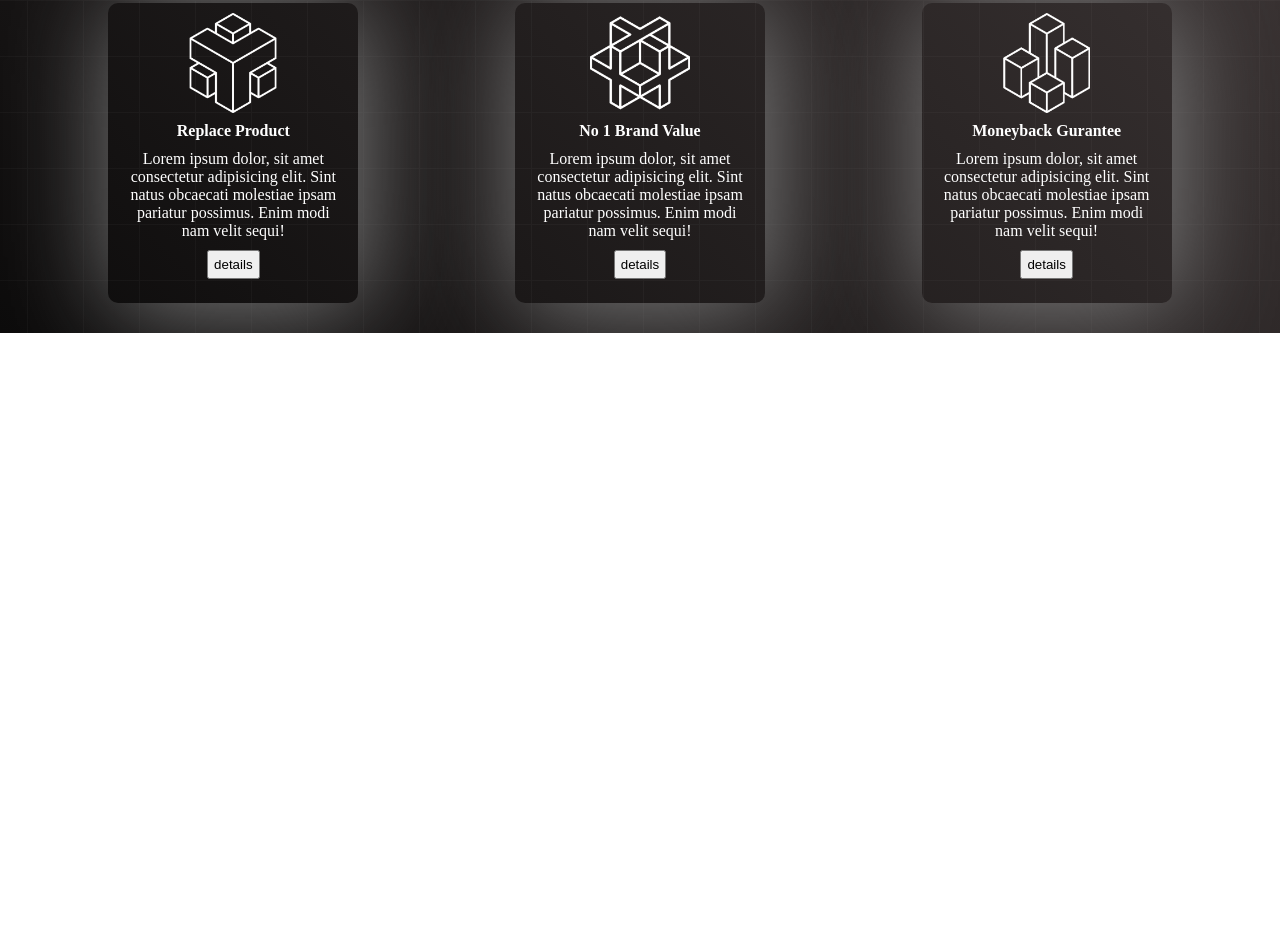
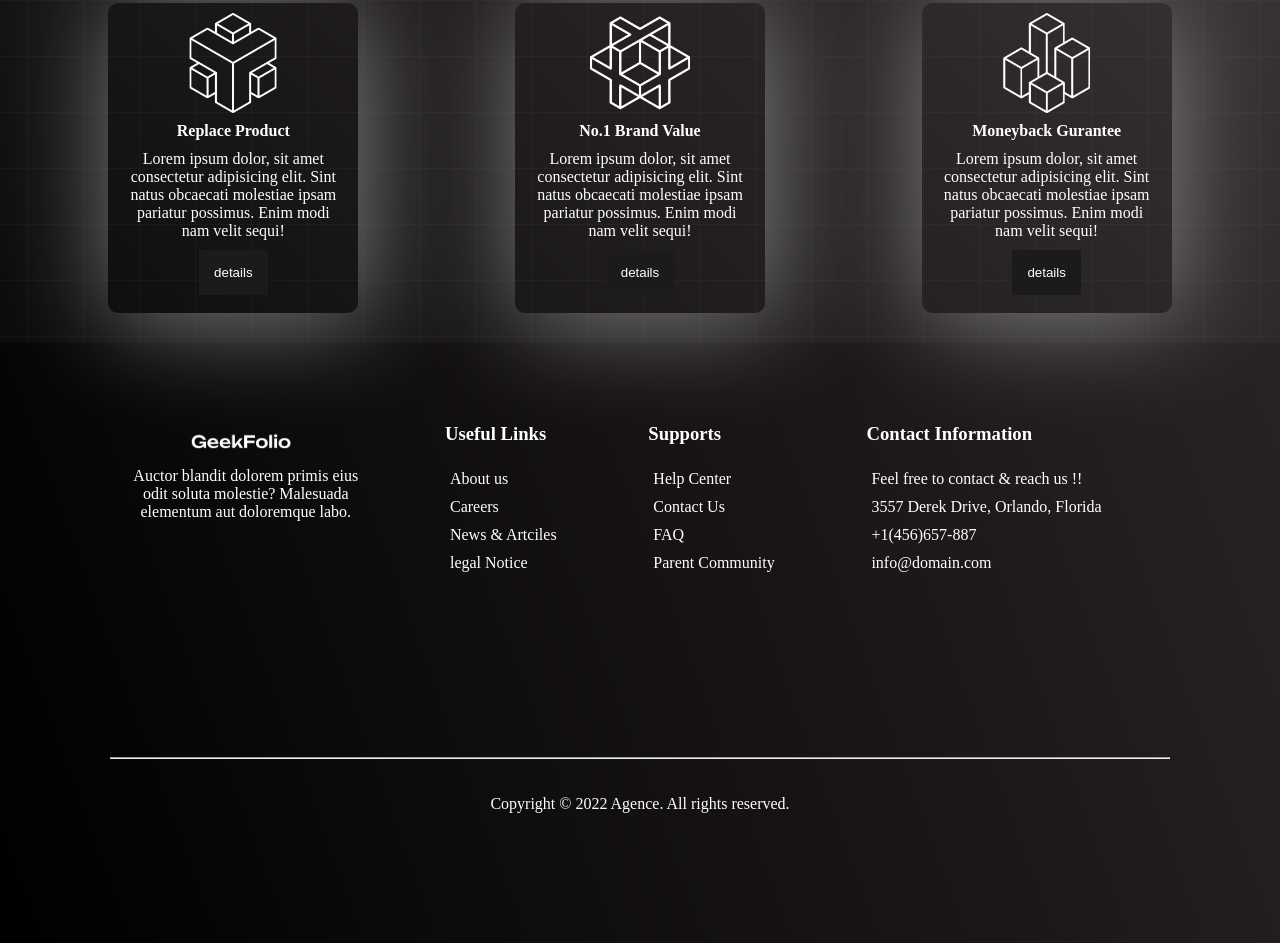
Before and after one commit to anfal11/digital-product-practice, a plain HTML site: page index.html in a window 1280 px wide. Shown: the part 1474-2417 px from the top of the page. Before the commit the page ends 1807 px from the top, so only its background shows below. Drawn offline with Linux system fonts and the light colour scheme.

Commit message:
final project done

```diff
--- a/index.html
+++ b/index.html
@@ -73,7 +73,7 @@
                 </div>
                 <div class="box">
                     <img class="img-x" src="./icon/1.png" alt="1">
-                    <h4 class="h44"> No 1 Brand Value </h4>
+                    <h4 class="h44"> No.1 Brand Value </h4>
                     <p class="p44"> Lorem ipsum dolor, sit amet consectetur adipisicing elit. Sint natus obcaecati molestiae ipsam pariatur possimus. Enim modi nam velit sequi!</p>
                     <button class="btn-det"> details </button>
                 </div>
@@ -88,7 +88,47 @@
         </section>
     </main>
     <footer>
+        <div class="footer-container">
+            <div class="foot-main">
 
+
+            <div class="logo-cont">
+                <img class="imgs" src="./logo/logo-light.png" alt="">
+                <p class="foot-p">Auctor blandit dolorem primis eius <br> odit soluta molestie? Malesuada <br> elementum aut doloremque labo.</p>
+            </div>
+            <div class="links">
+                <h3> Useful Links </h3>
+                <div class="link-items-boss">
+                    <li class="link-items">About us</li>
+                    <li class="link-items">Careers</li>
+                    <li class="link-items">News & Artciles</li>
+                    <li class="link-items">legal Notice</li>
+                </div>
+            </div>
+            <div class="links">
+                <h3> Supports </h3>
+                <div class="link-items-boss">
+                    <li class="link-items">Help Center</li>
+                    <li class="link-items">Contact Us</li>
+                    <li class="link-items">FAQ</li>
+                    <li class="link-items">Parent Community</li>
+                </div>
+            </div>
+            <div class="links marge">
+                <h3> Contact Information </h3>
+                    <div class="link-items-boss">
+                    <li class="link-items">Feel free to contact & reach us !!</li>
+                    <li class="link-items">3557 Derek Drive, Orlando, Florida</li>
+                    <li class="link-items">+1(456)657-887</li>
+                    <li class="link-items">info@domain.com</li>
+                    </div>
+            </div>
+        </div>
+        <br><br><br><br><br><br><br><br><br><br>
+        <hr style="margin-left: 110px; margin-right: 110px;">
+        <br><br>
+        <p style="text-align: center; color:white;">Copyright © 2022 Agence. All rights reserved.</p>
+        </div>
     </footer>
 </body>
 
--- a/style.css
+++ b/style.css
@@ -111,7 +111,7 @@
 
 .box{
     width: 250px;
-    height: 300px;
+    height: 310px;
     border-radius: 10px;
     text-align: center;
     padding: 10px;
@@ -128,6 +128,50 @@
     padding: 5px;
 }
 .btn-det{
+    padding: 15px;
+    margin-top: 5px;
+    color: white;
+    background: #1C1B1B;
+    border: none;
+    outline: none;
+}
+.btn-det:hover{
+    background-color: rgb(0, 0, 0);
+}
+
+.footer-container{
+    background-image: linear-gradient(70deg, rgb(0, 0, 0),rgb(41, 34, 34));
+    height: 75vh;
+
+
+}
+.foot-main{
+    color: white;
+    display: flex;
+    justify-content: space-around;
+}
+.foot-p{
+    color: white;
+}
+.links{
+    margin-top: 80px;
+
+   }
+   .marge{
+    margin-right: 130px;
+   }
+.logo-cont{
+    margin-top: 80px;
+    text-align: center;
+    margin-left: 90px;
+}
+.link-items{
+    list-style: none;
+    text-align: left;
+
     padding: 5px;
-    margin-top: 5px;
 }
+.link-items-boss{
+    margin-top: 20px;
+
+}
```
